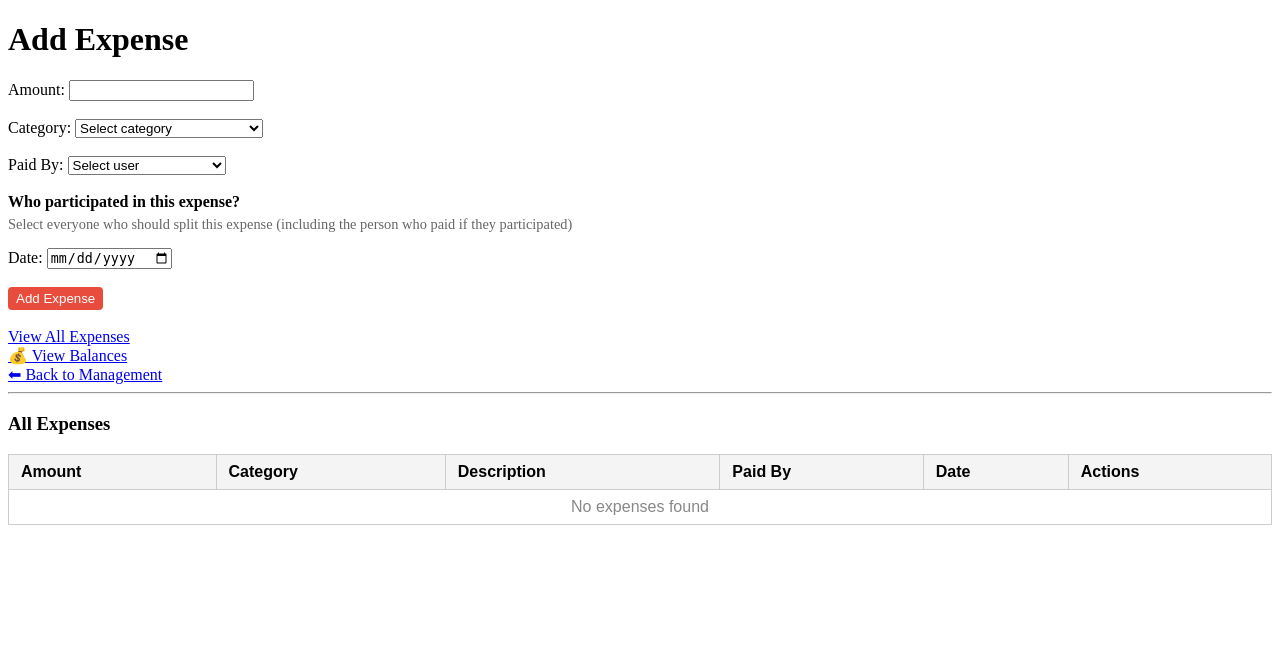
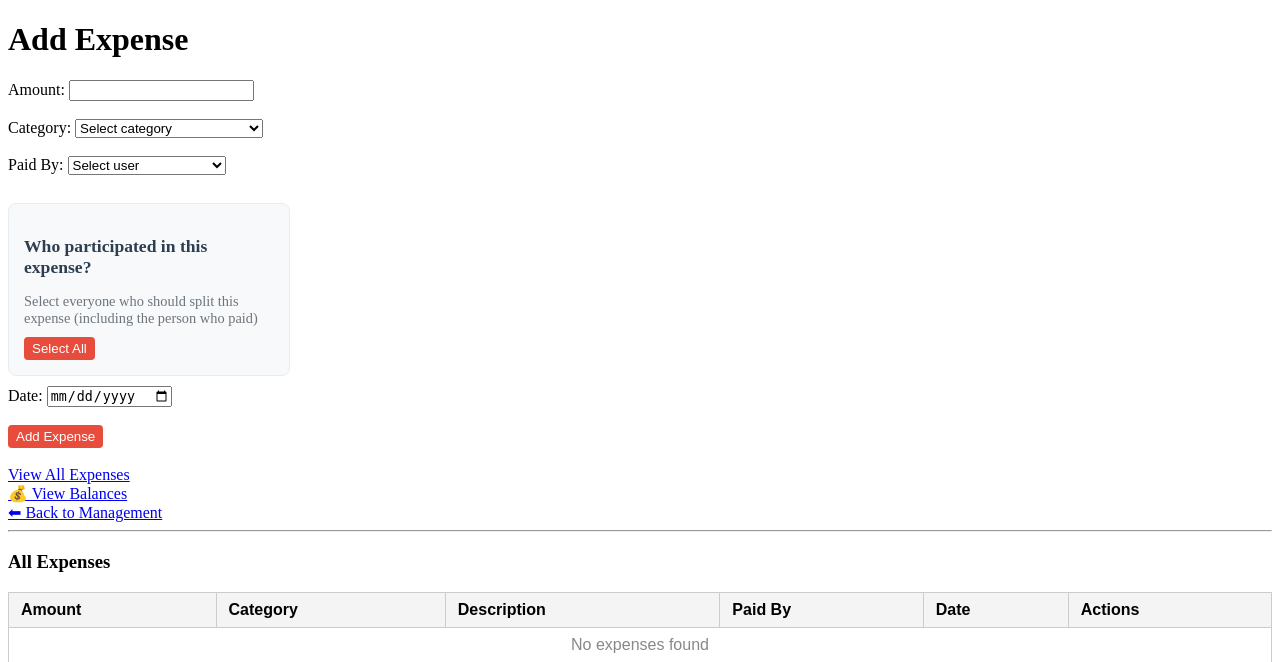
Before and after one commit to ZachSkiba/Expense_Tracker, a Flask app: page /add-expense in a window 1280 px wide. Shown: the top 662 px of the page. Run offline with Flask 3, Linux system fonts and the light colour scheme.

Commit message:
New Changes

```diff
--- a/app/templates/add_expense.html
+++ b/app/templates/add_expense.html
@@ -52,19 +52,21 @@
 
         <!-- NEW: Participants Section -->
         <div class="participants-section">
-            <label><strong>Who participated in this expense?</strong></label>
-            <p style="font-size: 0.9em; color: #666; margin: 5px 0 15px 0;">
-                Select everyone who should split this expense (including the person who paid if they participated)
+            <h3 class="participants-title">Who participated in this expense?</h3>
+            <p class="participants-subtitle">
+                Select everyone who should split this expense (including the person who paid)
             </p>
 
-            <div id="participants-list">
+            <button type="button" class="select-all-btn" onclick="toggleAllParticipants()">Select All</button>
+
+            <div id="participants-list" class="participants-grid">
                 {% for user in users %}
                 <div class="participant-checkbox">
                     <input type="checkbox"
-                           id="participant-{{ user.id }}"
-                           name="participant_ids"
-                           value="{{ user.id }}"
-                           onchange="updateSplitPreview()">
+                        id="participant-{{ user.id }}"
+                        name="participant_ids"
+                        value="{{ user.id }}"
+                        onchange="updateSplitPreview()">
                     <label for="participant-{{ user.id }}">{{ user.name }}</label>
                 </div>
                 {% endfor %}
--- a/static/css/styles.css
+++ b/static/css/styles.css
@@ -147,3 +147,56 @@
 .table-container::-webkit-scrollbar-thumb:hover {
     background: #555;
 }
+
+.participants-section {
+    background: #f8f9fa;
+    border: 1px solid #e9ecef;
+    border-radius: 8px;
+    padding: 15px;
+    margin: 10px 0;
+    max-width: 250px;  /* Make container narrower */
+}
+
+.participants-title {
+    font-size: 1.1em;
+    color: #2c3e50;
+    margin-bottom: 5px;
+}
+
+.participants-subtitle {
+    font-size: 0.9em;
+    color: #6c757d;
+    margin-bottom: 10px;
+}
+
+.participants-list {
+    max-height: 150px;  /* Set maximum height */
+    overflow-y: auto;   /* Add vertical scrollbar when needed */
+    padding-right: 5px; /* Space for scrollbar */
+}
+
+.participant-checkbox {
+    background: white;
+    border: 1px solid #dee2e6;
+    border-radius: 6px;
+    padding: 3px 5px;
+    margin: 4px 0;
+    display: flex;
+    align-items: center;
+    transition: background-color 0.2s;
+}
+
+.participant-checkbox:hover {
+    background-color: #e9ecef;
+}
+
+.participant-checkbox input[type="checkbox"] {
+    margin-right: 8px;
+    transform: scale(1.1);
+}
+
+.participant-checkbox label {
+    cursor: pointer;
+    user-select: none;
+    font-size: 0.95em;
+}
--- a/static/js/modules/expense-form-manager.js
+++ b/static/js/modules/expense-form-manager.js
@@ -19,12 +19,30 @@
         this.init();
     }
 
+    setupSelectAllParticipants() {
+        const selectAllBtn = document.querySelector('.select-all-btn');
+        if (selectAllBtn) {
+            selectAllBtn.addEventListener('click', () => {
+                const checkboxes = document.querySelectorAll('input[name="participant_ids"]');
+                const anyUnchecked = Array.from(checkboxes).some(cb => !cb.checked);
+
+                checkboxes.forEach(checkbox => {
+                    checkbox.checked = anyUnchecked;
+                });
+
+                this.updateSplitPreview();
+            });
+        }
+    }
+
     init() {
         this.setupCategoryHandling();
         this.setupUserHandling();
         this.setupParticipantHandling();
         this.setupFormValidation();
         this.setupAutoComplete();
+        this.setupSelectAllParticipants();
+
 
         // Initialize form state
         this.updateCategoryDescriptionVisibility();
```
